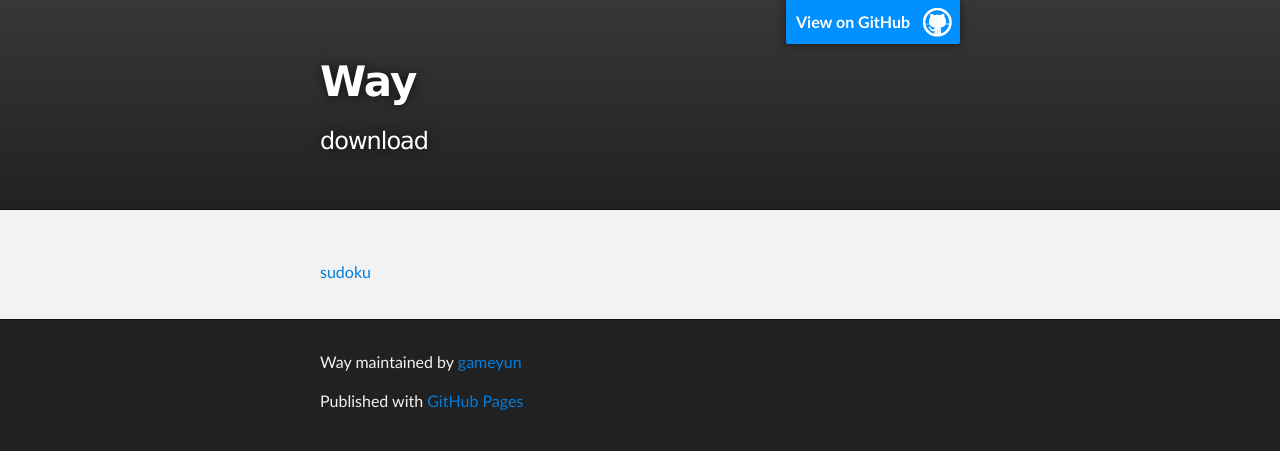
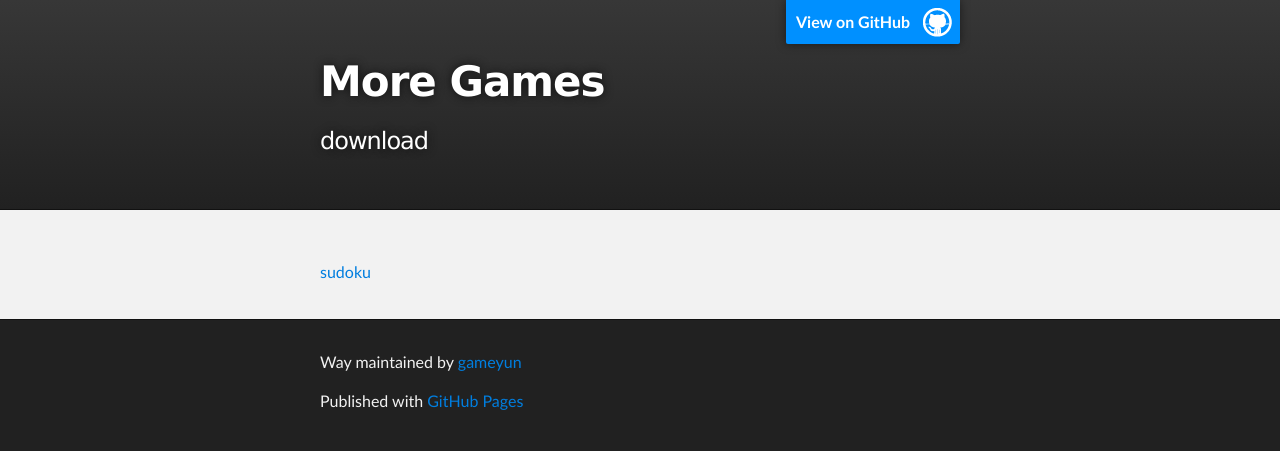
Before and after one commit to gameyun/way, a plain HTML site: page index.html in a window 1280 px wide. Drawn offline with Linux system fonts and the light colour scheme.

Commit message:
Change the directory  and Fixed the index.html file

```diff
--- a/index.html
+++ b/index.html
@@ -8,7 +8,7 @@
 
     <link rel="stylesheet" type="text/css" media="screen" href="stylesheets/stylesheet.css">
 
-    <title>Way</title>
+    <title>Game Download</title>
   </head>
 
   <body>
@@ -18,7 +18,7 @@
         <header class="inner">
           <a id="forkme_banner" href="https://github.com/gameyun/way">View on GitHub</a>
 
-          <h1 id="project_title">Way</h1>
+          <h1 id="project_title">More Games</h1>
           <h2 id="project_tagline">download</h2>
 
         </header>
```
Also changed, not shown: 2 other files.
